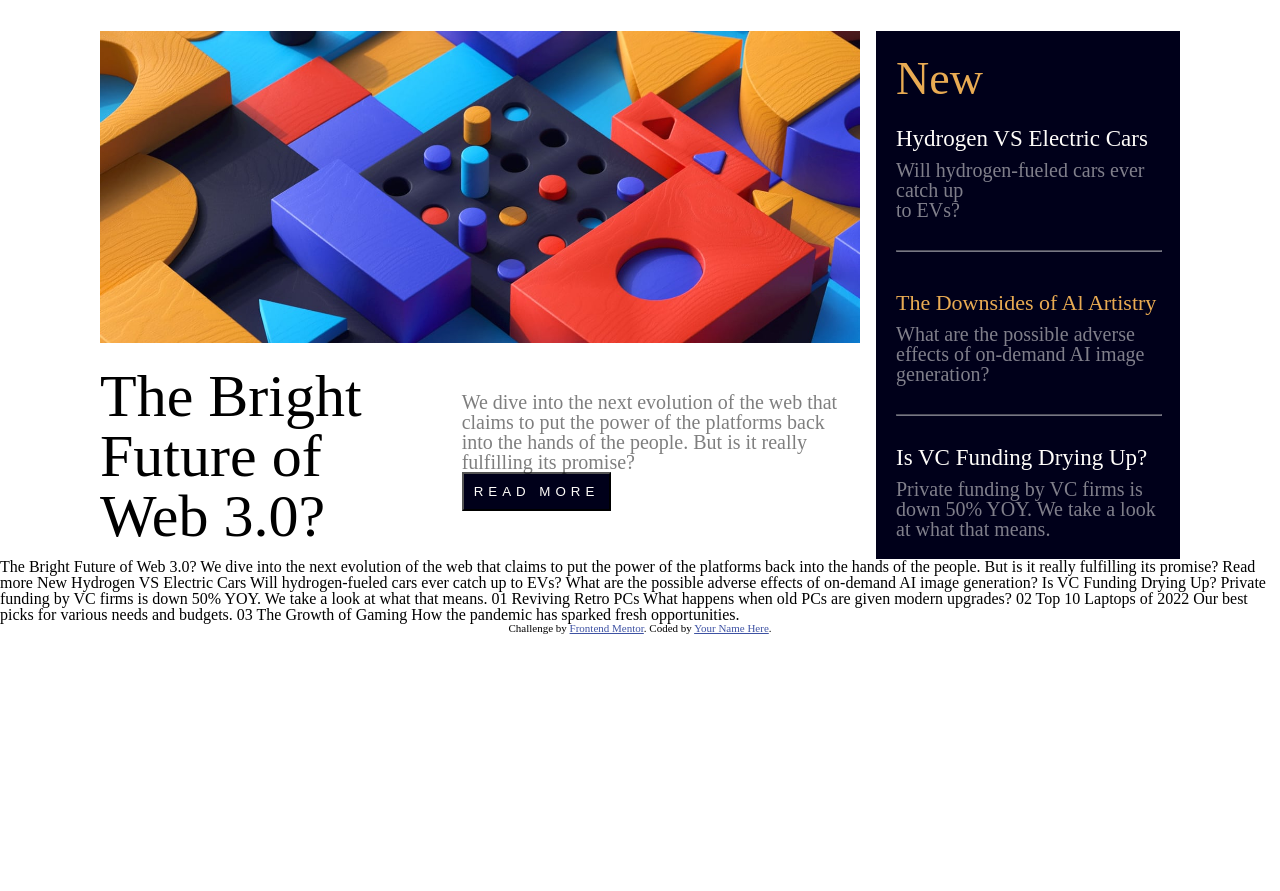
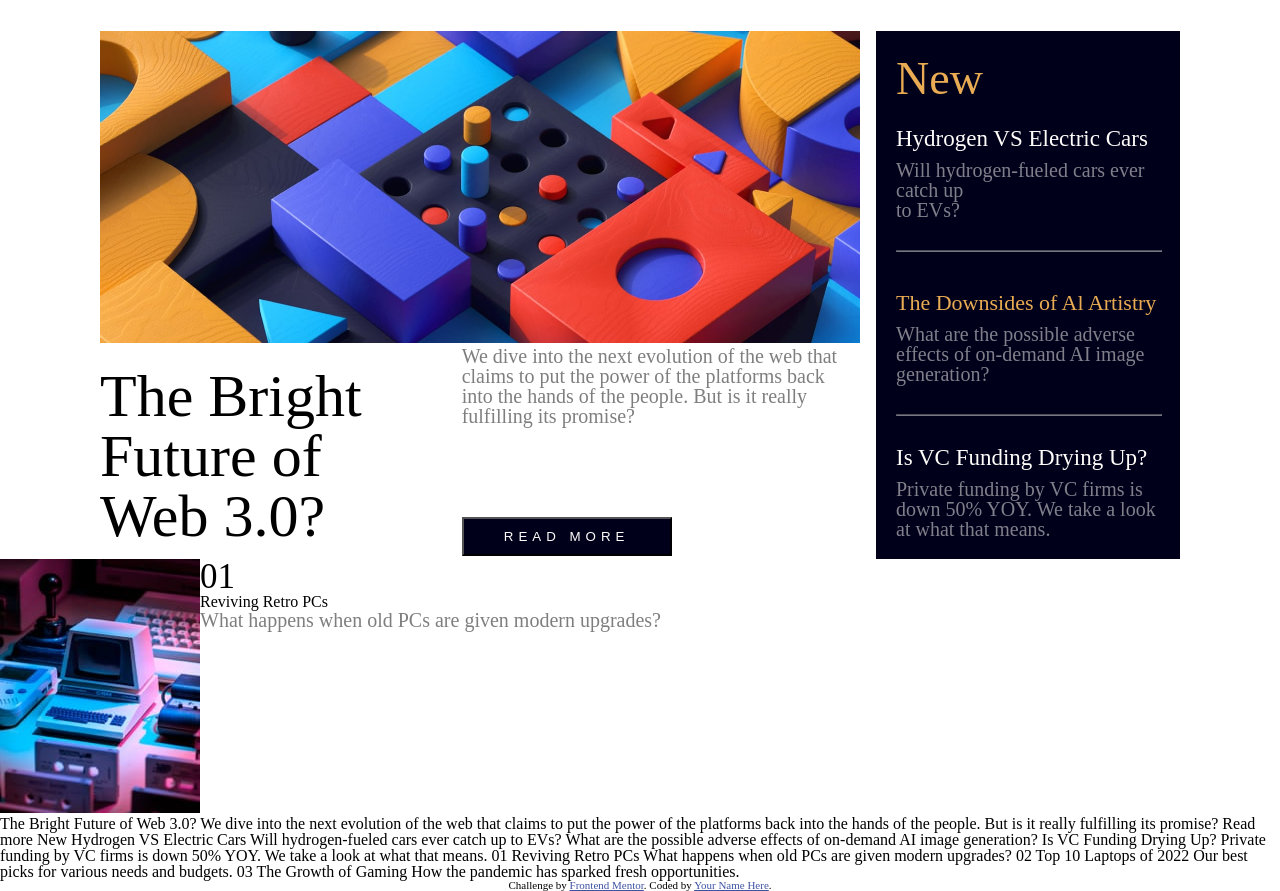
Before and after one commit to MoraesAlvesCleber/News-homepage-main, a plain HTML site: page index.html in a window 1280 px wide. Shown: the part 112-1003 px from the top of the page. Before the commit the page ends 800 px from the top, so only its background shows below. Drawn offline with Linux system fonts and the light colour scheme.

Commit message:
Posicionando texto e botão
Usando display flex

```diff
--- a/css/style.css
+++ b/css/style.css
@@ -59,15 +59,25 @@ main {
     margin: 20px 100px 10px 0;
 
 }
+.div-text-button{
+    width: 413px;
+    height: 210px;
+    display: flex;
+    flex-direction: column;
+    justify-content: space-between;
+}
+
 .text-buttom{
     font-size: 20px;
-    margin-bottom: 34px;
+
 }
 button{
     letter-spacing: 5px;
     padding: 10px;
     background: var(--very-dark-blue);
     color: var(--Off-white);
+    width: 210px;
+
 }
 
 h1{
@@ -100,3 +110,13 @@ hr {
     width: 100%;
     margin: 30px 0;
 }
+
+.div-footer{
+    display: flex;
+}
+.img.footer{
+    width: 112px;
+}
+.footer-number{
+    font-size: 35px;
+}
--- a/index.html
+++ b/index.html
@@ -56,8 +56,8 @@
         <div class="web30">
           <h1>The Bright <br> Future of <br> Web 3.0?</h1>
         </div>
-        <div>
-          <p class="text-button">We dive into the next evolution of the web that <br>
+        <div class="div-text-button">
+          <p class="text-buttom">We dive into the next evolution of the web that <br>
             claims to put the power of the platforms back <br>
             into the hands of the people. But is it really <br>
             fulfilling its promise?
@@ -81,6 +81,19 @@
     </section>
 
   </main>
+  <footer>
+    <div class="div-footer">
+      <div >
+        <img src="/assets/images/image-retro-pcs.jpg" alt="Retro PCs" class="img-footer">
+      </div>
+      <div class="text-footer">
+        <div class="footer-number">01</div>
+        <h5>Reviving Retro PCs</h5>
+        <p> What happens when old PCs are given modern upgrades?
+        </p>
+      </div>
+    </div>
+  </footer>
 
 
 
```
